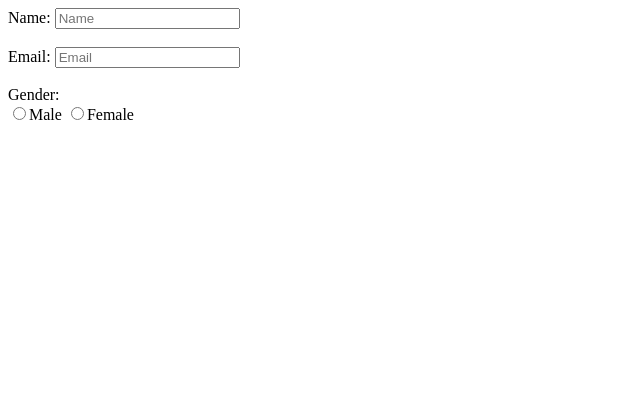
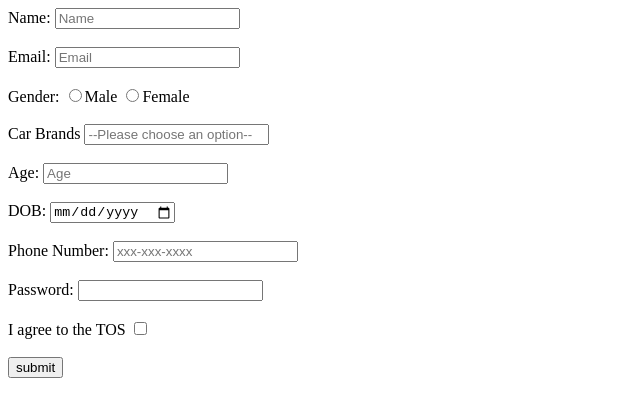
Before and after one commit to acciojob/signup-form-car-I5hanKumar, a website: page main.html in a window 1280 px wide. Shown: the whole page, without its empty margins (0-640 px from the left). Drawn offline with Linux system fonts and the light colour scheme.

Commit message:
created a submission

```diff
--- a/main.html
+++ b/main.html
@@ -8,18 +8,44 @@
 
 <body>
 	<form method="post">
-		<label for="name">Name:</label>
+		<label for="name"> Name:</label>
 			 <input id="name" type ="Text" required="Yes" placeholder= "Name">
 		<br><br>
 
-		<lable for="email"> Email:</lable>
+		<label for="email"> Email:</label>
 			 <input id="email" type ="Email" required="Yes" placeholder= "Email">
 
 		<br><br>
 
-		<lable for="gender">Gender:</lable><br>
+		<label for="gender">Gender:</label>
 			<input id="gender_m" type ="radio" name="gender" required = "Yes" value="male">Male
-		    <input id="gender_f" type ="radio" name="gender" required = "Yes" value="male">Female
+		    <input id="gender_f" type ="radio" name="gender" required = "Yes" value="female">Female
+	<br><br>
+		<label for="cars">Car Brands</label>
+		   <input id="cars" type="select" required="Yes" placeholder="--Please choose an option--">
+
+		<br><br>
+		<label for="age">Age:</label>
+		<input id="age" type="Number" required="Yes" placeholder="Age">
+		<br><br>
+
+		<label for="dob">DOB:</label>
+		<input id="dob" type="date" required="Yes">
+		<br><br>
+
+		<label for="tel">Phone Number:</label>
+		<input id="Tel" type="tel" required="No" placeholder="xxx-xxx-xxxx">
+		<br><br>
+
+		<label for="password">Password:</label>
+		<input id="password" type="password" required="Yes" >
+		<br><br>
+
+		<label for="tos">I agree to the TOS</label>
+		<input id="tos" type="checkbox" required="Yes">
+		<br><br>
+
+		<input type="submit" value="submit">
 
 </script>
 
```
